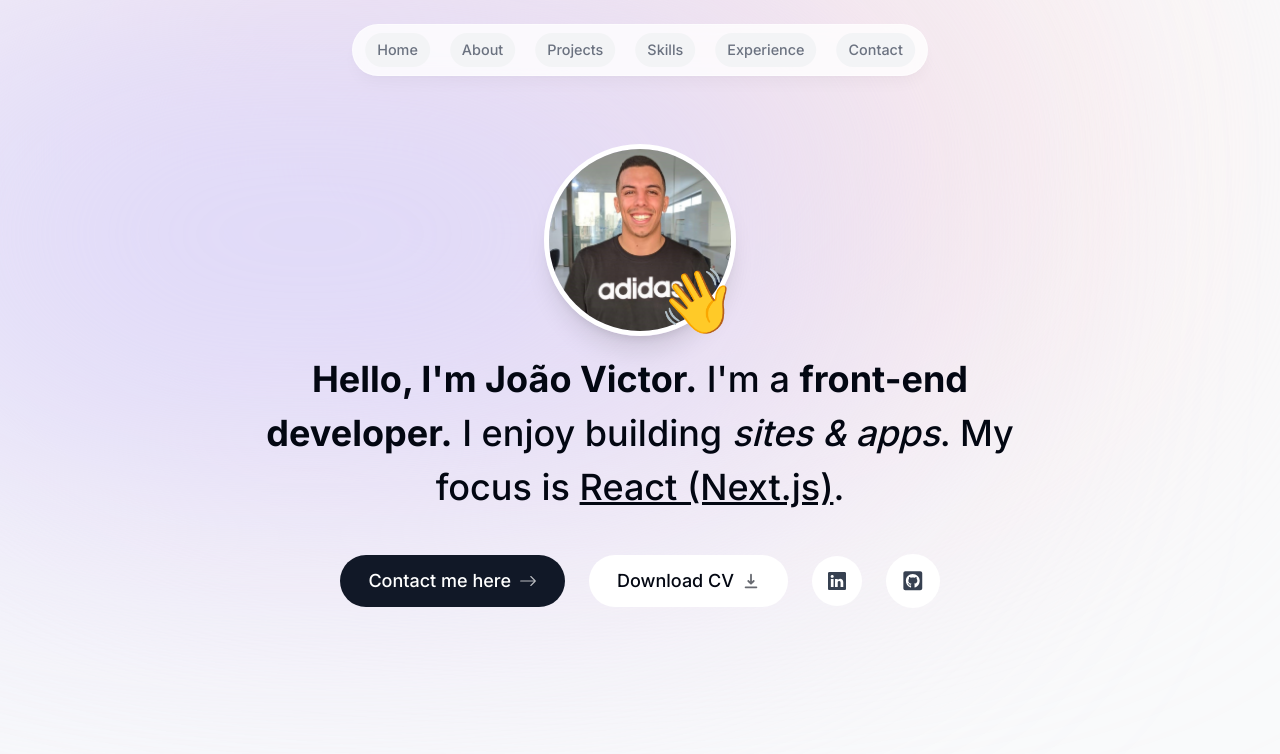
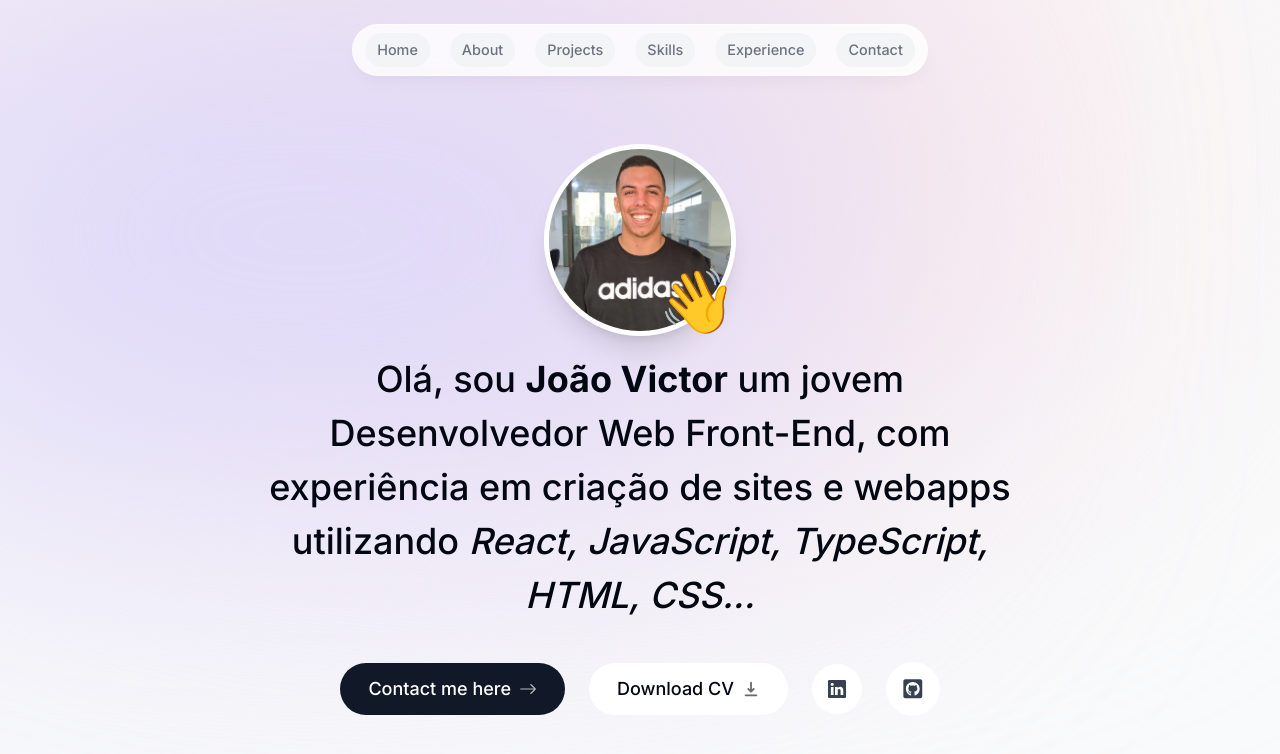
Before and after one commit to JvPedrosa/my-portfolio.github.io, a Next.js app: page / in a window 1280 px wide. Shown: the top 754 px of the page. Built offline with nearby package versions, Linux system fonts and the light colour scheme.

Commit message:
Update intro component with Portuguese translation

```diff
--- a/components/intro.tsx
+++ b/components/intro.tsx
@@ -52,10 +52,11 @@ export default function Intro() {
         initial={{ opacity: 0, y: 100 }}
         animate={{ opacity: 1, y: 0 }}
       >
-        <span className="font-bold">Hello, I'm João Victor.</span> I'm a{" "}
-        <span className="font-bold">front-end developer.</span> I enjoy building{" "}
-        <span className="italic">sites & apps</span>. My focus is{" "}
-        <span className="underline">React (Next.js)</span>.
+        <span>
+          Olá, sou <b>João Victor</b> um jovem Desenvolvedor Web Front-End, com
+          experiência em criação de sites e webapps utilizando{" "}
+          <i>React, JavaScript, TypeScript, HTML, CSS...</i>
+        </span>
       </motion.h1>
 
       <motion.div
```
